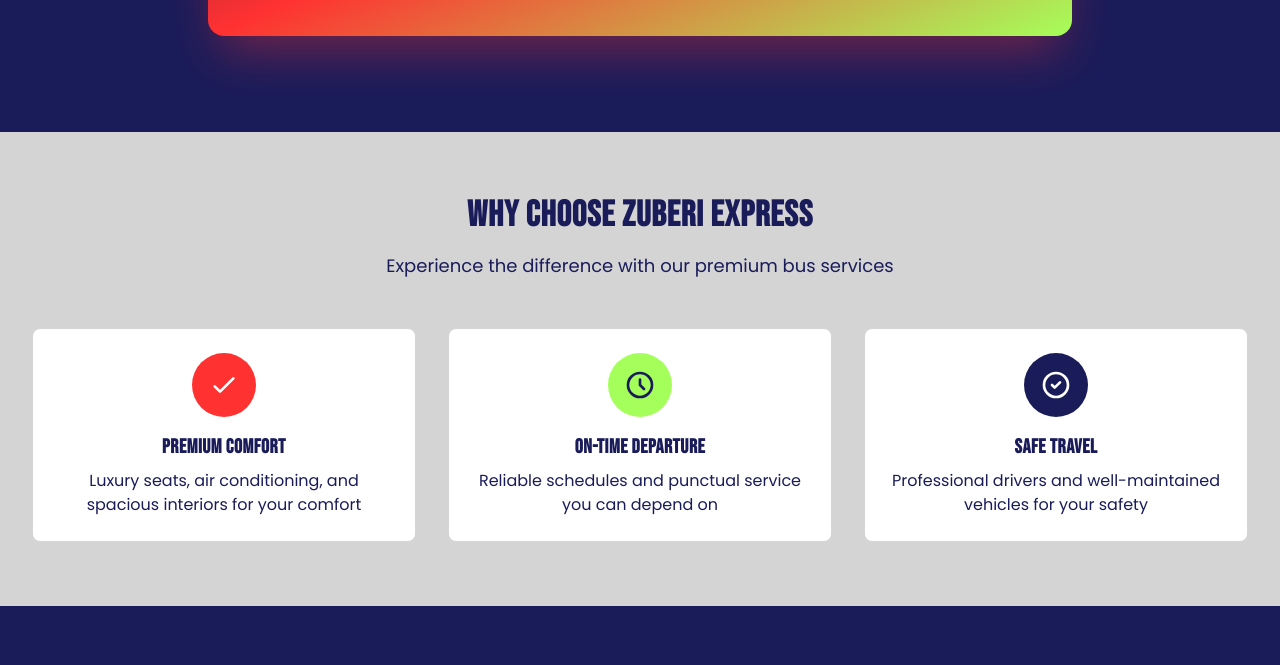
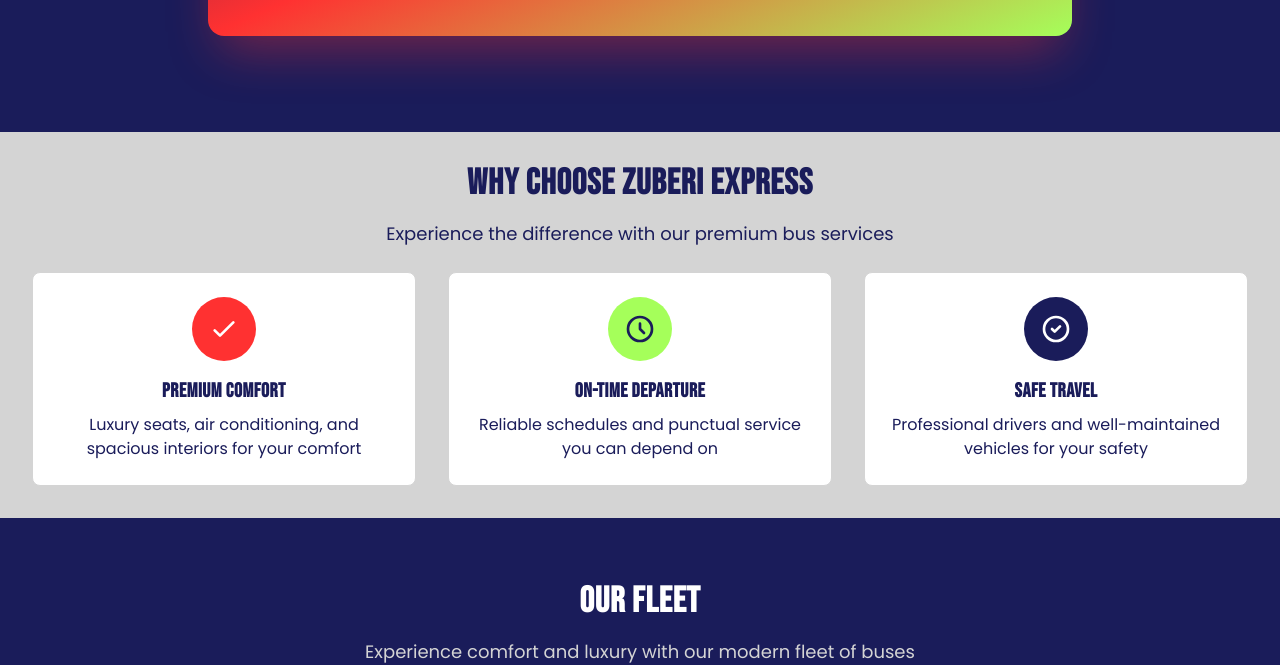
Before and after one commit to Dawinz/selous-express, a React (Create React App) app: page / in a window 1280 px wide. Shown: the part 1180-1845 px from the top of the page. Built offline with nearby package versions, Linux system fonts and the light colour scheme.

Commit message:
Reduce vertical spacing in features section for tighter layout

```diff
--- a/src/pages/Home.jsx
+++ b/src/pages/Home.jsx
@@ -17,9 +17,9 @@ const Home = ({ setIsBookingDialogOpen }) => {
         </div>
       </section>
       {/* Features Section */}
-      <section className="py-16 bg-zuberi-silver mt-8">
+      <section className="py-8 bg-zuberi-silver mt-8">
         <div className="max-w-7xl mx-auto px-4 sm:px-6 lg:px-8">
-          <div className="text-center mb-12">
+          <div className="text-center mb-6">
             <h2 className="text-3xl md:text-4xl font-bebas font-bold text-zuberi-navy mb-4 tracking-wide">
               WHY CHOOSE ZUBERI EXPRESS
             </h2>
```
